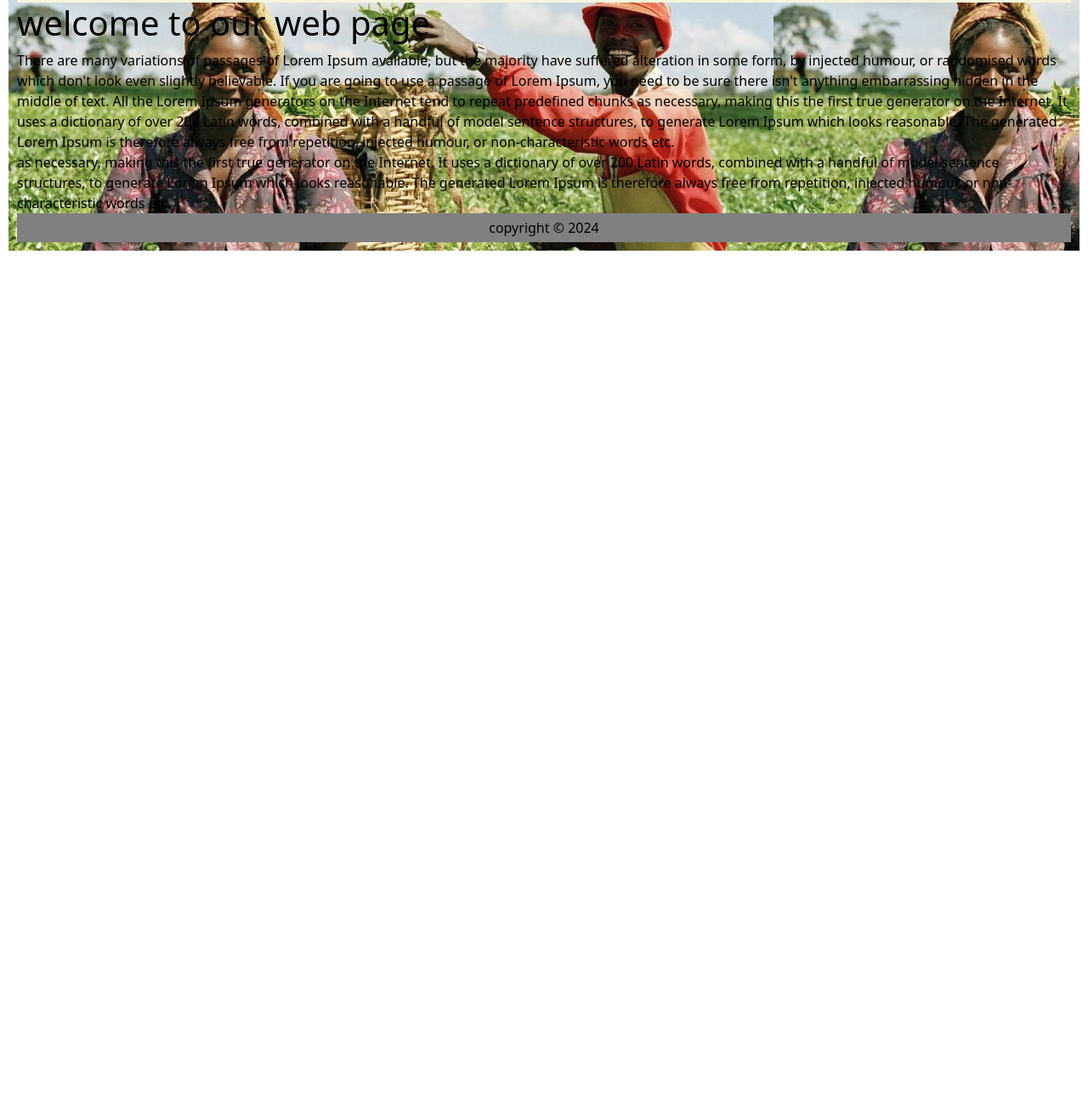
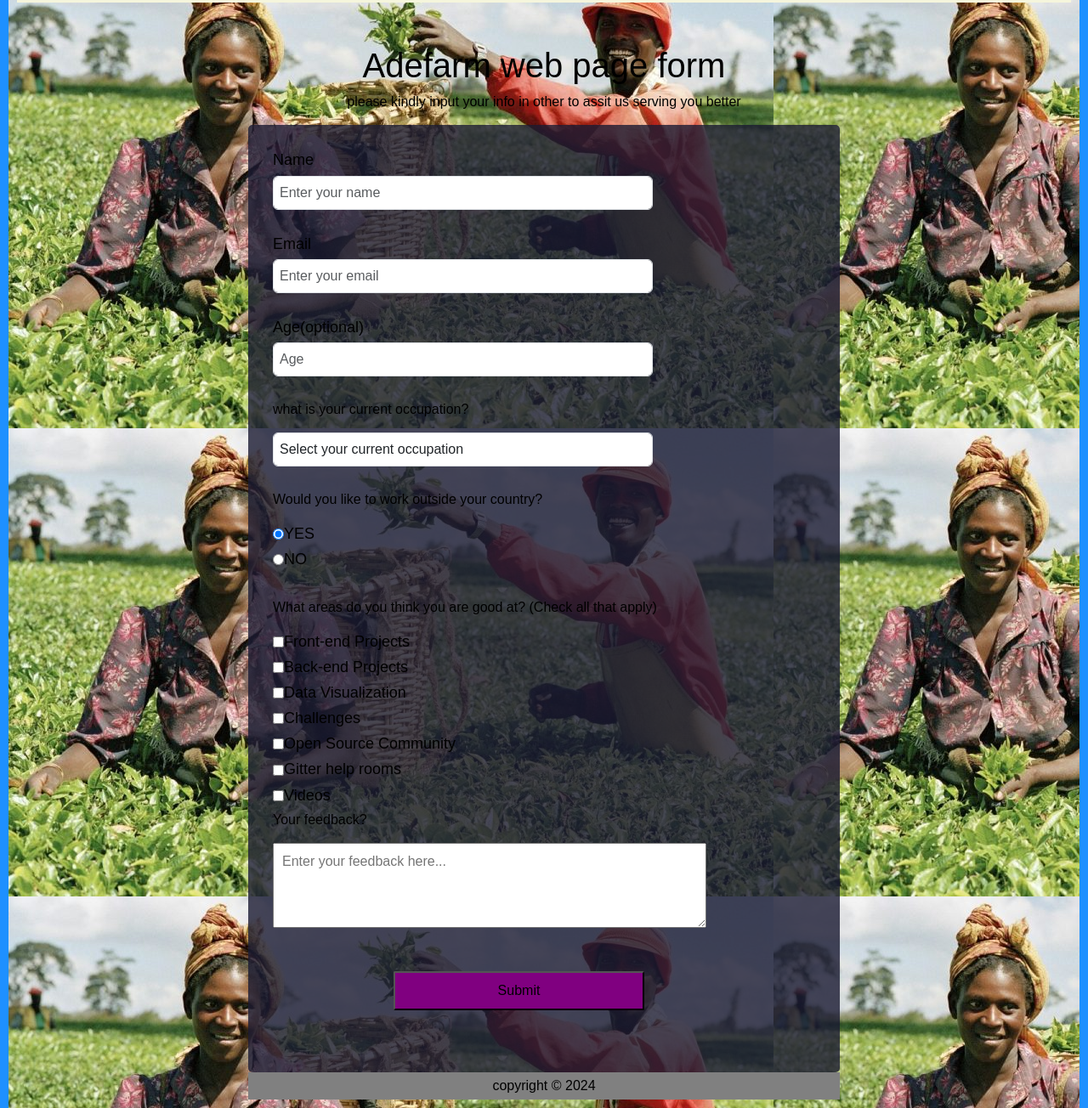
Before and after one commit to adexbility/farm-web-2, a plain HTML site: page Adefarm/web/register.html in a window 1280 px wide. Shown: the part 47-1351 px from the top of the page at 85% size. Before the commit the page ends 800 px from the top, so only its background shows below. Drawn offline with nearby package versions, Linux system fonts and the light colour scheme.

Commit message:
working on the regiter page

```diff
--- a/Adefarm/web/fit.css
+++ b/Adefarm/web/fit.css
@@ -31,5 +31,5 @@ footer{
     text-align: center;
     padding: 5px;
     background-color: gray;
-    margin-bottom: 0px;
+    margin-bottom: 0;
 }
--- a/Adefarm/web/register.html
+++ b/Adefarm/web/register.html
@@ -6,6 +6,85 @@
     <title>Adefarm web page</title>
     <link rel="stylesheet" href="fit.css">
     <link rel="stylesheet" href="https://cdn.jsdelivr.net/npm/bootstrap@5.3.2/dist/css/bootstrap.min.css">
+    <style type="text/css">
+        :root {
+      --color-white: #f3f3f3;
+      --color-darkblue: #1b1b32;
+      --color-darkblue-alpha: rgba(27, 27, 50, 0.8);
+      --color-green: #37af65;
+    }
+    #description,h1{text-align:center;}
+    body {
+      font-family: 'Poppins', sans-serif;
+      font-size: 1rem;
+      font-weight: 400;
+      line-height: 1.4;
+      color: var(--color-white);
+      margin: 0;
+      background-color: dodgerblue
+    }
+
+    label {
+      display: flex;
+      align-items: center;
+      font-size: 1.125rem;
+      margin-bottom: 5px;
+    }
+
+    .container {
+      width: 100%;
+      margin: 3.125rem auto 0 auto;
+    }
+
+    @media (min-width: 576px) {
+      .container {
+        max-width: 540px;
+      }
+    }
+
+    @media (min-width: 768px) {
+      .container {
+        max-width: 720px;
+      }
+    }
+    form {
+      background: var(--color-darkblue-alpha);
+      padding: 10px 10px;
+      border-radius: 5px;
+
+    }
+
+    @media (min-width: 480px) {
+      form {
+        padding: 5px;
+      }
+    }
+    .form-class {
+      margin: 20px;
+      padding: 0.25rem;
+    }
+    .input-textarea {
+      min-height: 100px;
+      width: 80%;
+      padding: 0.625rem;
+      resize: vertical;
+    }
+    .form-control{
+      width:70%;
+      padding:7px;
+
+    }
+    .submit-button {
+      display: block;
+      width: 50%;
+      padding: 10px;
+      margin:20px 20px 20px 20%;
+      background: purple;
+      color: inherit;
+      border-radius: 2px;
+      cursor: pointer;
+    }
+        </style>
 </head>
 <body>
     <div id="container">
@@ -19,22 +98,158 @@
                 <li><a href="register.html" class="active">register with us</a></li>
             </ul>
         </nav>
-        <main>
-            <h1>welcome to our web page</h1>
-            There are many variations of passages of Lorem Ipsum available, but the majority
-            have suffered alteration in some form, by injected humour, or randomised words which don't
-            look even slightly believable. If you are going to use a passage of Lorem Ipsum, you need to be sure there isn't anything
-            embarrassing hidden in the middle of text. All the Lorem Ipsum generators on the Internet tend to repeat predefined chunks
-            as necessary, making this the first true generator on the Internet. It uses a dictionary of over 200 Latin words, combined
-            with a handful of model sentence structures, to generate Lorem Ipsum which looks reasonable. The generated Lorem Ipsum is
-            therefore always free from repetition, injected humour, or non-characteristic words etc.
+<div class="container">
+  <header class="header">
+    <h1 id="title">Adefarm web page form</h1>
+    <p id="description">please kindly input your info in other to assit us serving you better</p>
+    </hader>
+  <form id="survey-form">
+    <div class="form-class">
+      <label id="name-label" for="name">Name</label>
+      <input
+        type="text"
+        name="name"
+        id="name"
+        class="form-control"
+        placeholder="Enter your name"
+        required
+      />
+    </div>
+    <div class="form-class">
+      <label id="email-label" for="email">Email</label>
+      <input
+        type="email"
+        name="email"
+        id="email"
+        class="form-control"
+        placeholder="Enter your email"
+        required
+      />
+    </div>
+    <div class="form-class">
+      <label id="number-label" for="number">Age(optional)</label>
+   <input
+        type="number"
+        name="age"
+        id="number"
+        min="18"
+        max="50"
+        class="form-control"
+        placeholder="Age"
+      />
+    </div>
+    <div class="form-class">
+      <p>what is your current occupation?</p>
+      <select id="dropdown" name="occupation" class="form-control" required>
+        <option disabled selected value>Select your current occupation</option>
+        <option value="student">Student</option>
+        <option value="job">Full Time Job</option>
+        <option value="artisan">Artisan</option>
+        <option value="trader">Trader</option>
+        <option value="other">Other please specify</option>
+      </select>
+    </div>
+    <div class="form-class">
+      <p>Would you like to work outside your country?</p>
+      <label>
+        <input
+          name="place-of-wowrk"
+          value="yes"
+          type="radio"
+          class="radio-button"
+          checked
+        />YES</label
+      >
+      <label>
+        <input
+          name="place-of-wowrk"
+          value="no"
+          type="radio"
+          class="radio-button"
+        />NO</label
+      >
+    </div>
+    <div class="form-class">
+      <p>
+        What areas do you think you are good at?
+        <span class="clue">(Check all that apply)</span>
+      </p>
 
-        </main>
-        <aside>
-            as necessary, making this the first true generator on the Internet. It uses a dictionary of over 200 Latin words, combined
-            with a handful of model sentence structures, to generate Lorem Ipsum which looks reasonable. The generated Lorem Ipsum is
-            therefore always free from repetition, injected humour, or non-characteristic words etc.
-        </aside>
+      <label
+        ><input
+          name="prefer"
+          value="front-end-projects"
+          type="checkbox"
+          class="input-checkbox"
+        />Front-end Projects</label
+      >
+      <label>
+        <input
+          name="prefer"
+          value="back-end-projects"
+          type="checkbox"
+          class="input-checkbox"
+        />Back-end Projects</label
+      >
+      <label
+        ><input
+          name="prefer"
+          value="data-visualization"
+          type="checkbox"
+          class="input-checkbox"
+        />Data Visualization</label
+      >
+      <label
+        ><input
+          name="prefer"
+          value="challenges"
+          type="checkbox"
+          class="input-checkbox"
+        />Challenges</label
+      >
+      <label
+        ><input
+          name="prefer"
+          value="open-source-community"
+          type="checkbox"
+          class="input-checkbox"
+        />Open Source Community</label
+      >
+      <label
+        ><input
+          name="prefer"
+          value="gitter-help-rooms"
+          type="checkbox"
+          class="input-checkbox"
+        />Gitter help rooms</label
+      >
+      <label
+        ><input
+          name="prefer"
+          value="videos"
+          type="checkbox"
+          class="input-checkbox"
+        />Videos</label>
+
+    <div class="form-group">
+      <p>Your feedback?</p>
+      <textarea
+        id="comments"
+        class="input-textarea"
+        name="comment"
+        placeholder="Enter your feedback here..."
+      ></textarea>
+    </div>
+
+    <div class="form-class">
+      <button type="submit" id="submit" class="submit-button">
+        Submit
+      </button>
+    </div>
+  </form>
+</div>
+</body>
+</html>
         <footer>
             copyright &copy; 2024
         </footer>
```
